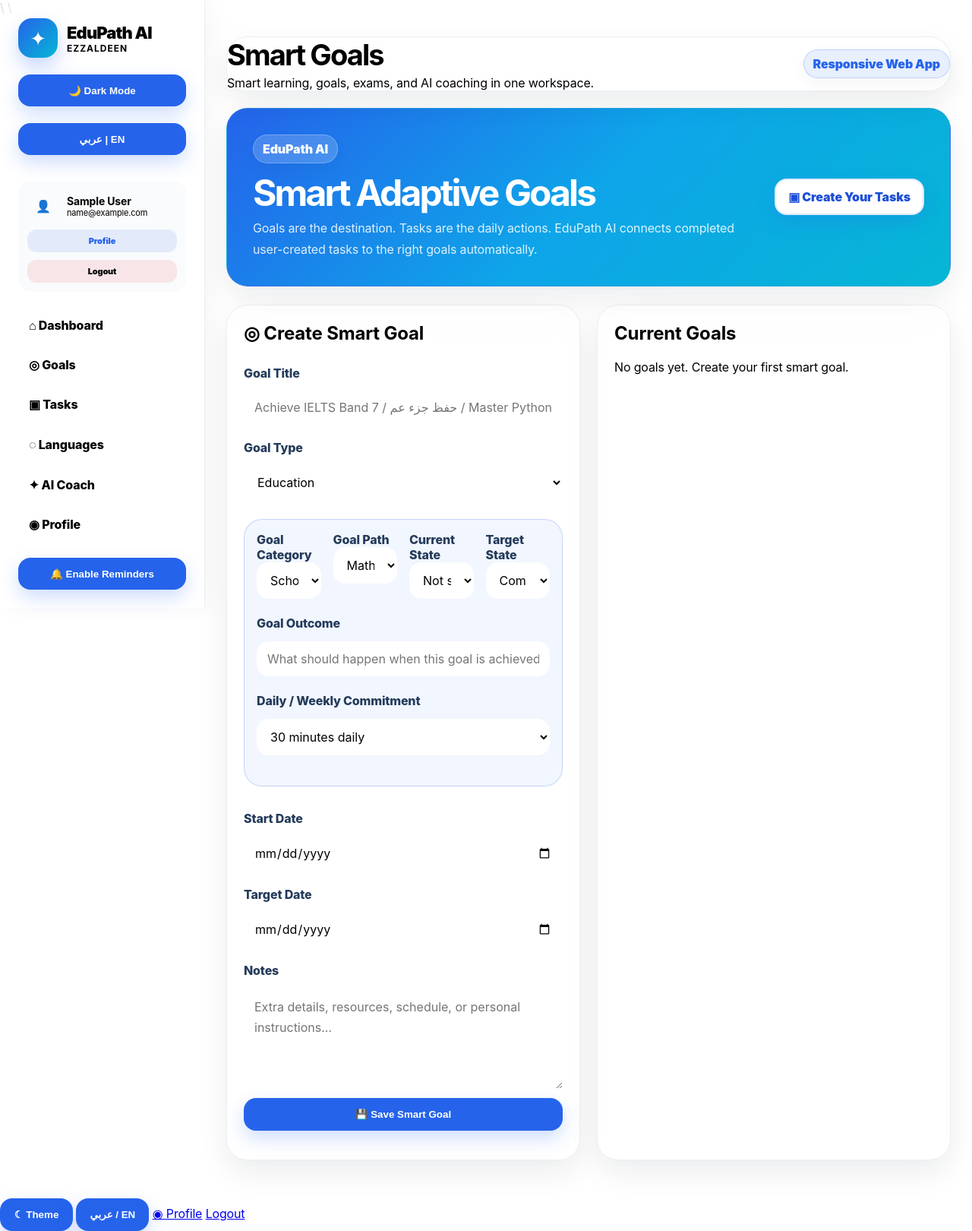
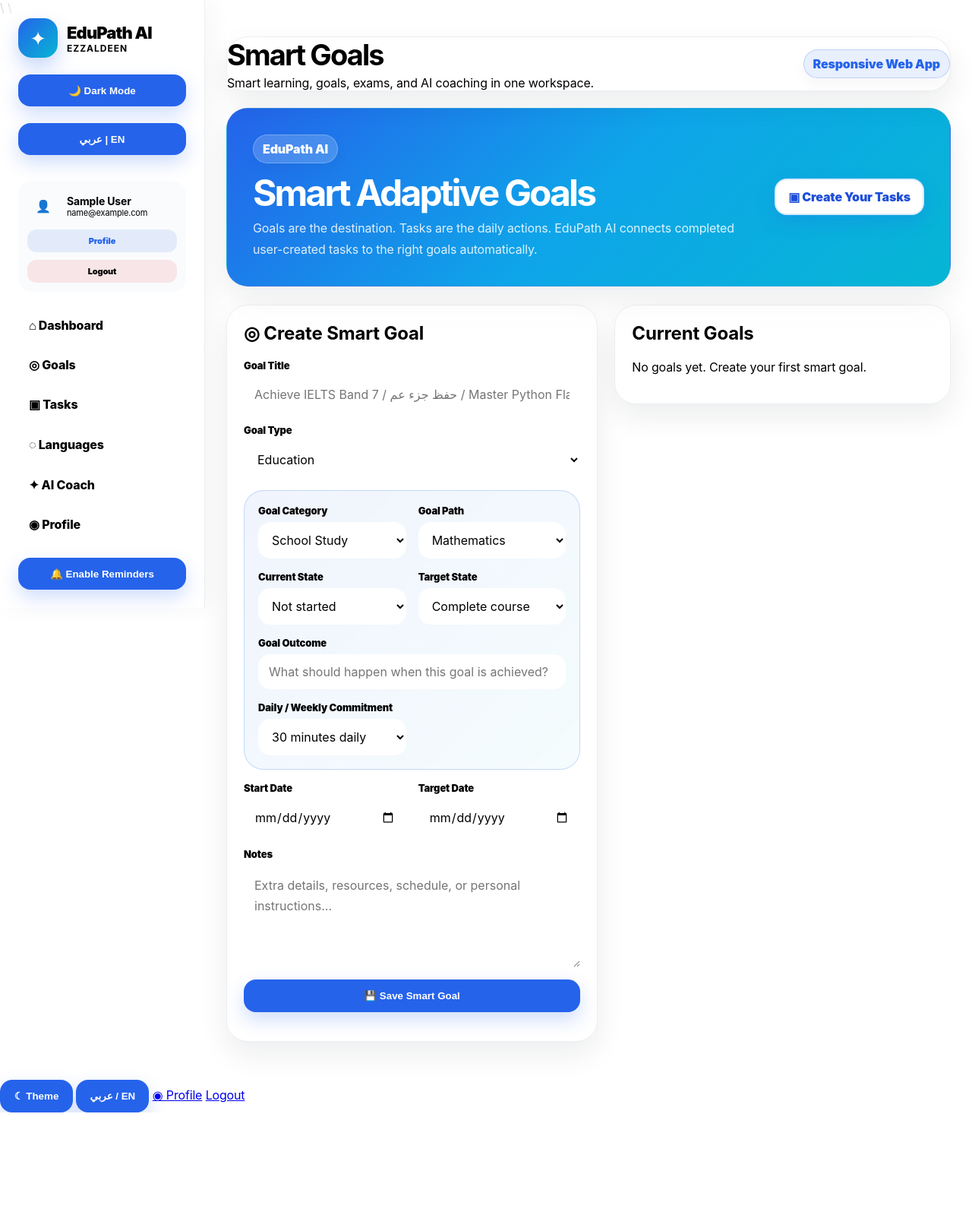
Before and after one commit to Ezzaldeen-Alhamoodi/EduPath-AI-EZZALDEEN, a Flask app: page /goals in a window 1280 px wide. Shown: the whole page at 76% size. After the commit the page ends 1464 px from the top, so only its background shows below. Run offline with Flask 3, Linux system fonts and the light colour scheme; the visitor is signed in with stand-in values (Sample User, id 1); data comes from the database, SQL or seed files in the repository; data that the repository does not hold is empty; some libraries are stand-ins or nearby versions.

Commit message:
Improve smart goals layout and custom fields

```diff
--- a/app/static/css/style.css
+++ b/app/static/css/style.css
@@ -2905,3 +2905,94 @@ html[dir="rtl"] .smart-system-note {
         grid-template-columns: 1fr;
     }
 }
+
+
+
+/* EduPath AI v4.6.13 Professional Smart Goals Form */
+.smart-goal-form-v4613 {
+    display: grid;
+    gap: 16px;
+}
+
+.adaptive-goal-panel-v4613 {
+    border: 1px solid rgba(37, 99, 235, 0.22);
+    background: linear-gradient(135deg, rgba(37, 99, 235, 0.065), rgba(6, 182, 212, 0.045));
+    border-radius: 26px;
+    padding: 18px;
+    display: grid;
+    grid-template-columns: repeat(2, minmax(0, 1fr));
+    gap: 16px;
+    align-items: start;
+}
+
+.goal-form-bottom-grid {
+    display: grid;
+    grid-template-columns: repeat(2, minmax(0, 1fr));
+    gap: 16px;
+}
+
+.goal-field {
+    min-width: 0;
+    display: grid;
+    gap: 7px;
+    align-content: start;
+}
+
+.goal-field-wide {
+    grid-column: 1 / -1;
+}
+
+.smart-goal-form-v4613 label {
+    margin: 0;
+    font-weight: 950;
+    font-size: 13px;
+    color: var(--text);
+}
+
+.smart-goal-form-v4613 input,
+.smart-goal-form-v4613 select,
+.smart-goal-form-v4613 textarea {
+    width: 100%;
+}
+
+.custom-goal-box-v4613,
+#customCategoryBox,
+#customPathBox,
+#customCurrentBox,
+#customTargetBox,
+#customCommitmentBox {
+    display: none !important;
+}
+
+.custom-goal-box-v4613.edupath-visible-custom,
+#customCategoryBox.edupath-visible-custom,
+#customPathBox.edupath-visible-custom,
+#customCurrentBox.edupath-visible-custom,
+#customTargetBox.edupath-visible-custom,
+#customCommitmentBox.edupath-visible-custom {
+    display: grid !important;
+}
+
+.smart-goal-form-v4613 input[type="hidden"] {
+    display: none !important;
+}
+
+html[dir="rtl"] .smart-goal-form-v4613 label,
+html[dir="rtl"] .goal-path-line,
+html[dir="rtl"] .goal-current-target {
+    text-align: right;
+}
+
+@media (max-width: 860px) {
+    .adaptive-goal-panel-v4613,
+    .goal-form-bottom-grid {
+        grid-template-columns: 1fr;
+    }
+}
+
+@media (min-width: 1180px) {
+    .smart-goals-layout-v4613 {
+        grid-template-columns: minmax(0, 1.05fr) minmax(360px, 0.95fr);
+        align-items: start;
+    }
+}
--- a/app/static/js/app.js
+++ b/app/static/js/app.js
@@ -1564,3 +1564,42 @@ document.addEventListener("DOMContentLoaded", () => {
     setTimeout(eduPathRefreshAllCustomFields, 150);
     setTimeout(eduPathRefreshAllCustomFields, 500);
 });
+
+
+
+/* EduPath AI v4.6.13 Final Goal Custom Field Controller */
+function eduPathGoalCustomFinalV4613() {
+    const mapping = [
+        ["goalCategorySelect", "customCategoryBox"],
+        ["goalPathSelect", "customPathBox"],
+        ["currentStateSelect", "customCurrentBox"],
+        ["targetStateSelect", "customTargetBox"],
+        ["commitmentSelect", "customCommitmentBox"]
+    ];
+
+    mapping.forEach(([selectId, boxId]) => {
+        const select = document.getElementById(selectId);
+        const box = document.getElementById(boxId);
+        if (!select || !box) return;
+
+        const value = (select.value || "").trim().toLowerCase();
+        const shouldShow = ["other", "custom", "custom plan", "أخرى", "خطة مخصصة", "تحديد يدوي"].includes(value);
+
+        box.classList.toggle("edupath-visible-custom", shouldShow);
+        box.style.display = shouldShow ? "grid" : "none";
+    });
+}
+
+document.addEventListener("DOMContentLoaded", () => {
+    ["goalTypeSelect","goalCategorySelect","goalPathSelect","currentStateSelect","targetStateSelect","commitmentSelect"].forEach(id => {
+        const el = document.getElementById(id);
+        if (!el) return;
+        el.addEventListener("change", () => {
+            setTimeout(eduPathGoalCustomFinalV4613, 60);
+            setTimeout(eduPathGoalCustomFinalV4613, 220);
+        });
+    });
+
+    setTimeout(eduPathGoalCustomFinalV4613, 200);
+    setTimeout(eduPathGoalCustomFinalV4613, 700);
+});
--- a/app/templates/goals.html
+++ b/app/templates/goals.html
@@ -13,14 +13,17 @@
 </section>
 
 
-<section class="grid-2">
-    <div class="card">
+<section class="grid-2 smart-goals-layout-v4613">
+    <div class="card smart-goal-create-card">
         <h2>◎ Create Smart Goal</h2>
 
-        <form method="POST" class="form smart-goal-form" id="smartGoalForm">
+        <form method="POST" class="form smart-goal-form-v4613" id="smartGoalForm">
+            <div class="goal-field goal-field-wide">
                 <label>Goal Title</label>
                 <input name="title" id="goalTitleInput" placeholder="Achieve IELTS Band 7 / حفظ جزء عم / Master Python Flask" required>
+            </div>
 
+            <div class="goal-field goal-field-wide">
                 <label>Goal Type</label>
                 <select name="category" id="goalTypeSelect">
                     <option>Education</option>
@@ -37,72 +40,85 @@
                     <option>General</option>
                     <option>Other</option>
                 </select>
+            </div>
 
-            <div class="adaptive-goal-box smart-two-col-form" id="adaptiveGoalBox">
-                <div class="form-row">
-                    <div>
+            <div class="adaptive-goal-panel-v4613" id="adaptiveGoalBox">
+                <div class="goal-field">
                     <label id="goalCategoryLabel">Goal Category</label>
                     <select name="goal_category" id="goalCategorySelect"></select>
                 </div>
-                    <div>
+
+                <div class="goal-field">
                     <label id="goalPathLabel">Goal Path</label>
                     <select name="goal_path" id="goalPathSelect"></select>
                 </div>
-                </div>
 
-                <div class="form-row">
-                    <div>
+                <div class="goal-field">
                     <label id="currentStateLabel">Current State</label>
                     <select name="current_state" id="currentStateSelect"></select>
                 </div>
-                    <div>
+
+                <div class="goal-field">
                     <label id="targetStateLabel">Target State</label>
                     <select name="target_state" id="targetStateSelect"></select>
                 </div>
+
+                <div class="goal-field goal-field-wide">
+                    <label id="goalOutcomeLabel">Goal Outcome</label>
+                    <input name="goal_outcome" id="goalOutcomeInput" placeholder="What should happen when this goal is achieved?">
                 </div>
 
-                <label id="goalOutcomeLabel">Goal Outcome</label>
-                <input name="goal_outcome" id="goalOutcomeInput" placeholder="What should happen when this goal is achieved?">
                 <input type="hidden" name="milestones" id="milestonesInput">
 
+                <div class="goal-field">
                     <label id="commitmentLabel">Daily / Weekly Commitment</label>
                     <select name="commitment" id="commitmentSelect"></select>
+                </div>
+
                 <input type="hidden" name="keywords" id="keywordsInput">
 
-                <div class="custom-goal-fields" id="customGoalFields">
-                    <div class="form-row">
-                        <div id="customCategoryBox">
+                <div class="goal-field custom-goal-box-v4613" id="customCategoryBox">
                     <label>Custom Goal Category</label>
                     <input name="custom_goal_category" id="customGoalCategoryInput" placeholder="Write your custom category">
                 </div>
-                        <div id="customPathBox">
+
+                <div class="goal-field custom-goal-box-v4613" id="customPathBox">
                     <label>Custom Goal Path</label>
                     <input name="custom_goal_path" id="customGoalPathInput" placeholder="Write your custom path">
                 </div>
-                    </div>
-                    <div class="form-row">
-                        <div id="customCurrentBox">
+
+                <div class="goal-field custom-goal-box-v4613" id="customCurrentBox">
                     <label>Custom Current State</label>
                     <input name="custom_current_state" id="customCurrentInput" placeholder="Write your current state">
                 </div>
-                        <div id="customTargetBox">
+
+                <div class="goal-field custom-goal-box-v4613" id="customTargetBox">
                     <label>Custom Target State</label>
                     <input name="custom_target_state" id="customTargetInput" placeholder="Write your target state">
                 </div>
-                    </div>
-                    <div id="customCommitmentBox">
+
+                <div class="goal-field custom-goal-box-v4613" id="customCommitmentBox">
                     <label>Custom Commitment</label>
                     <input name="custom_commitment" id="customCommitmentInput" placeholder="Write your custom commitment">
                 </div>
             </div>
-            </div>
+
+            <div class="goal-form-bottom-grid">
+                <div class="goal-field">
                     <label>Start Date</label>
                     <input name="start_date" type="date">
+                </div>
 
+                <div class="goal-field">
                     <label>Target Date</label>
                     <input name="deadline" type="date">
+                </div>
+
+                <div class="goal-field goal-field-wide">
                     <label>Notes</label>
                     <textarea name="notes" rows="4" placeholder="Extra details, resources, schedule, or personal instructions..."></textarea>
+                </div>
+            </div>
 
             <button type="submit">💾 Save Smart Goal</button>
         </form>
--- a/app/templates/index.html
+++ b/app/templates/index.html
@@ -136,6 +136,6 @@
     </div>
 </section>
 
-<div class="app-version-footer">EduPath AI EZZALDEEN · v4.6.12<br><span>Contact: edupath.ai.ezzaldeen.app@outlook.com</span></div>
+<div class="app-version-footer">EduPath AI EZZALDEEN · v4.6.13<br><span>Contact: edupath.ai.ezzaldeen.app@outlook.com</span></div>
 
 {% endblock %}
```
Also changed, not shown: README.md. Lines whose indentation alone changed are shown as unchanged.
